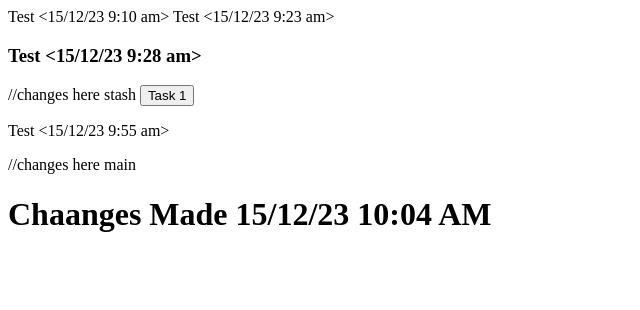
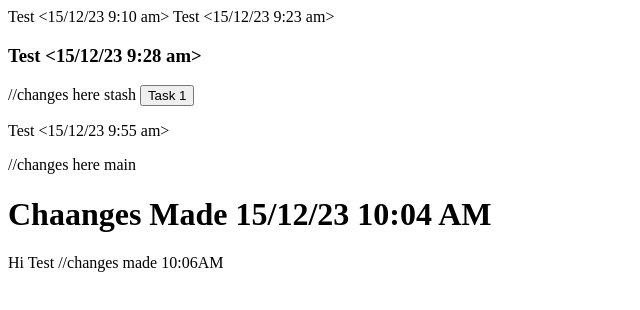
Before and after one commit to shathish-sudo/Github, a plain HTML site: page Index.html in a window 1280 px wide. Shown: the whole page, without its empty margins (0-640 px from the left). Drawn offline with Linux system fonts and the light colour scheme.

Commit message:
Feature update

```diff
--- a/Index.html
+++ b/Index.html
@@ -9,3 +9,5 @@ Test <15/12/23 9:23 am>
   <p> Test <15/12/23 9:55 am> </p> //changes here main
 
   <h1> Chaanges Made 15/12/23 10:04 AM</h1>
+
+  <body>Hi Test</body> //changes made 10:06AM
```
